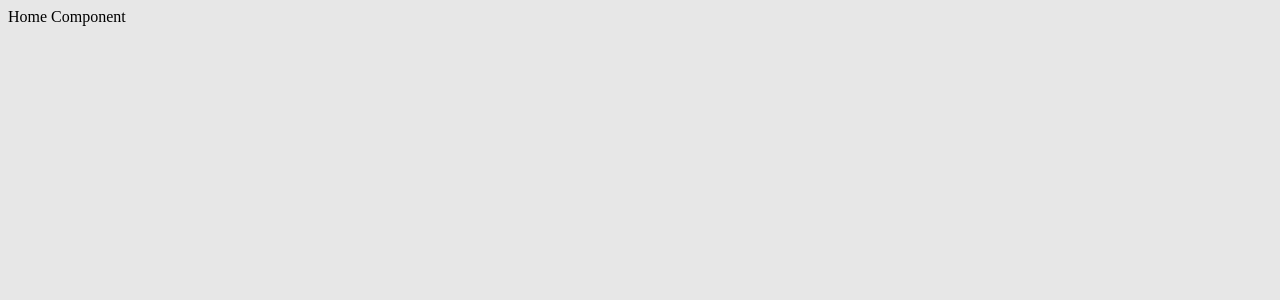
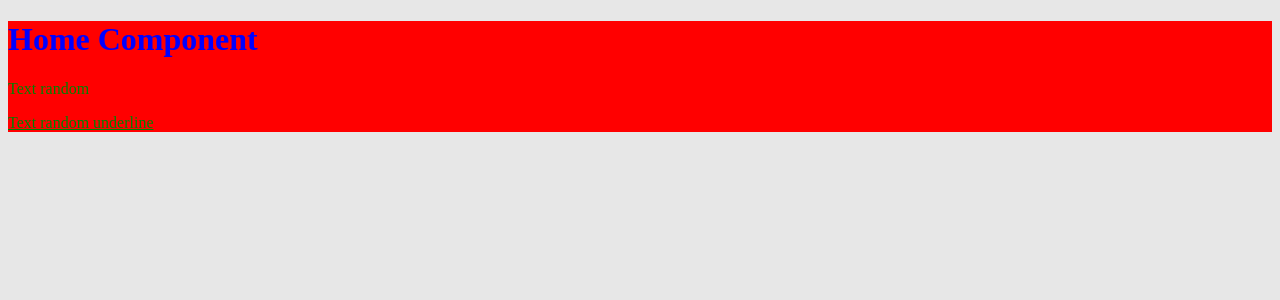
Before and after one commit to Fabrizio99/react-boilerplate, a React (Create React App) app: page / in a window 1280 px wide. Shown: the top 300 px of the page. Built offline with nearby package versions, Linux system fonts and the light colour scheme.

Commit message:
test css modules

```diff
--- /dev/null
+++ b/src/modules/Home/home.module.scss
@@ -0,0 +1,15 @@
+.container {
+	background-color: red;
+
+	&__title {
+		color: blue;
+	}
+
+	.text {
+		color: green;
+	}
+
+	.text.underline {
+		text-decoration: underline;
+	}
+}
--- a/src/modules/Home/index.tsx
+++ b/src/modules/Home/index.tsx
@@ -1,5 +1,14 @@
 import React from 'react'
+import HomeStyles from './home.module.scss'
 
-const Home = () => <div>Home Component</div>
+const Home = () => (
+	<div className={HomeStyles.container}>
+		<h1 className={HomeStyles.container__title}>Home Component</h1>
+		<p className={HomeStyles.text}>Text random</p>
+		<p className={`${HomeStyles.text} ${HomeStyles.underline}`}>
+			Text random underline
+		</p>
+	</div>
+)
 
 export default Home
```
